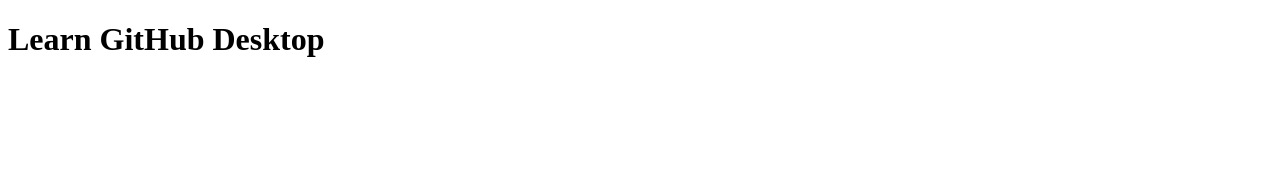
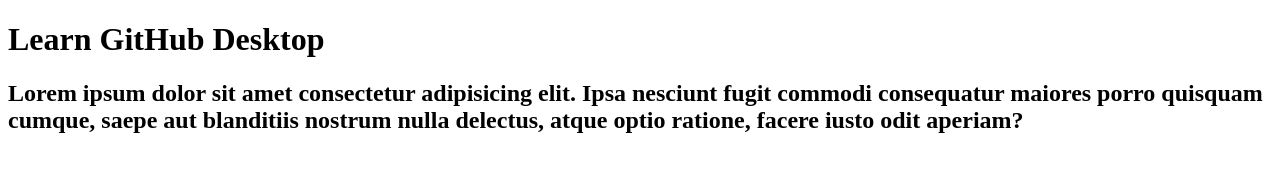
Before and after one commit to fahopya/DevopII-Github, a plain HTML site: page index.html in a window 1280 px wide. Drawn offline with Linux system fonts and the light colour scheme.

Commit message:
update index.html in second branch
update index.html in second branch

```diff
--- a/index.html
+++ b/index.html
@@ -8,5 +8,6 @@
 </head>
 <body>
     <h1>Learn GitHub Desktop</h1>
+    <h2>Lorem ipsum dolor sit amet consectetur adipisicing elit. Ipsa nesciunt fugit commodi consequatur maiores porro quisquam cumque, saepe aut blanditiis nostrum nulla delectus, atque optio ratione, facere iusto odit aperiam?</h2>
 </body>
 </html>
```
